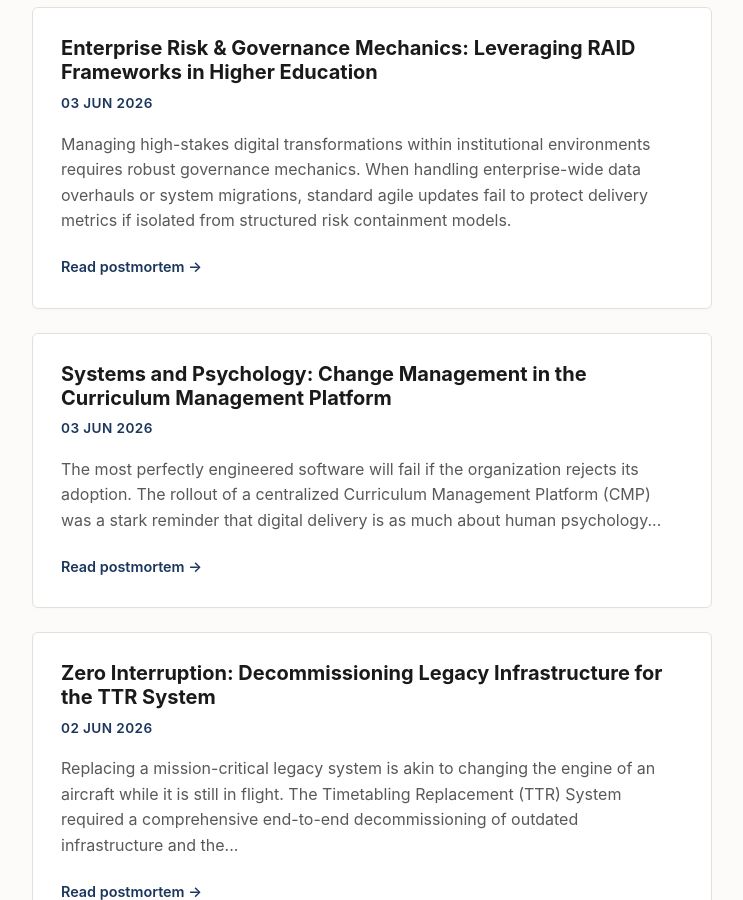
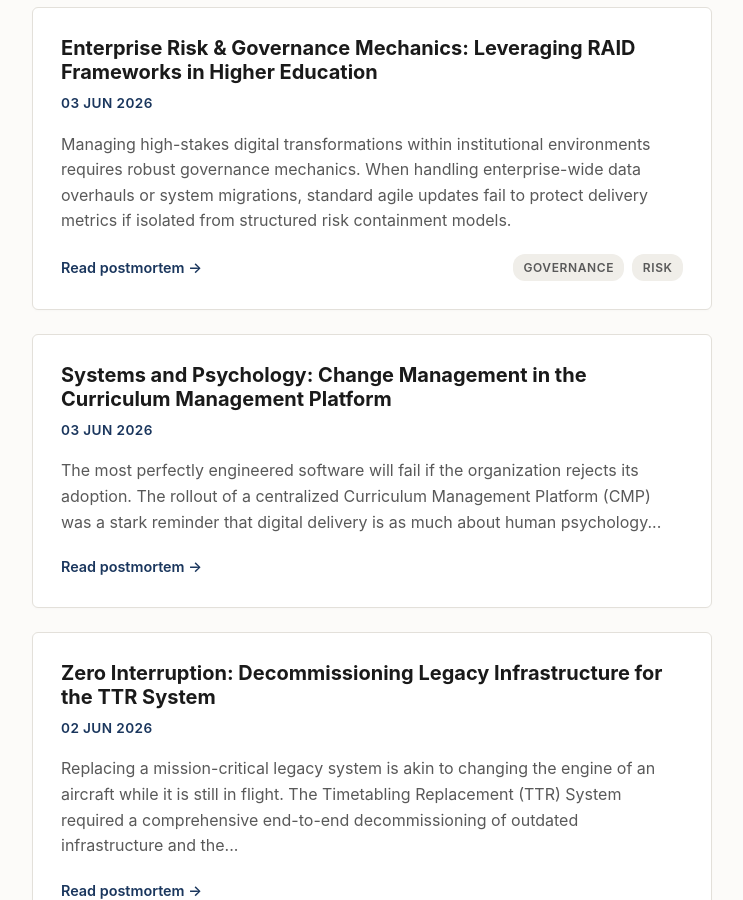
Before and after one commit to topearebi/topearebi-portfolio, a Jekyll site: the page built from career-log/index.html, in a window 1280 px wide and 900 px high, scrolled down 336 px. Shown: the whole window, without its empty margins (208-951 px from the left). Built offline with Jekyll 4.4.1, drawn with Linux system fonts in a browser that asks for light colours; the list of posts is cut into pages by our own code.

Commit message:
Refactor postmortem link layout with tags

```diff
--- a/career-log/index.html
+++ b/career-log/index.html
@@ -22,7 +22,18 @@ title: Career Log
                 <span class="role-tag">{{ post.date | date: "%d %b %Y" }}</span>
             </div>
             <p>{{ post.excerpt | strip_html | truncatewords: 35 }}</p>
-            <a href="{{ post.url | relative_url }}" class="case-study-link">Read postmortem &rarr;</a>
+
+            <div style="display: flex; justify-content: space-between; align-items: center; margin-top: 1.25rem;">
+                <a href="{{ post.url | relative_url }}" class="case-study-link">Read postmortem &rarr;</a>
+
+                {% if post.categories.size > 0 %}
+                <div class="card-tags" style="margin-top: 0;">
+                    {% for category in post.categories %}
+                    <a href="{{ '/topics/#' | append: category | relative_url }}" class="post-tag">{{ category }}</a>
+                    {% endfor %}
+                </div>
+                {% endif %}
+            </div>
         </div>
         {% endfor %}
     </section>
```
